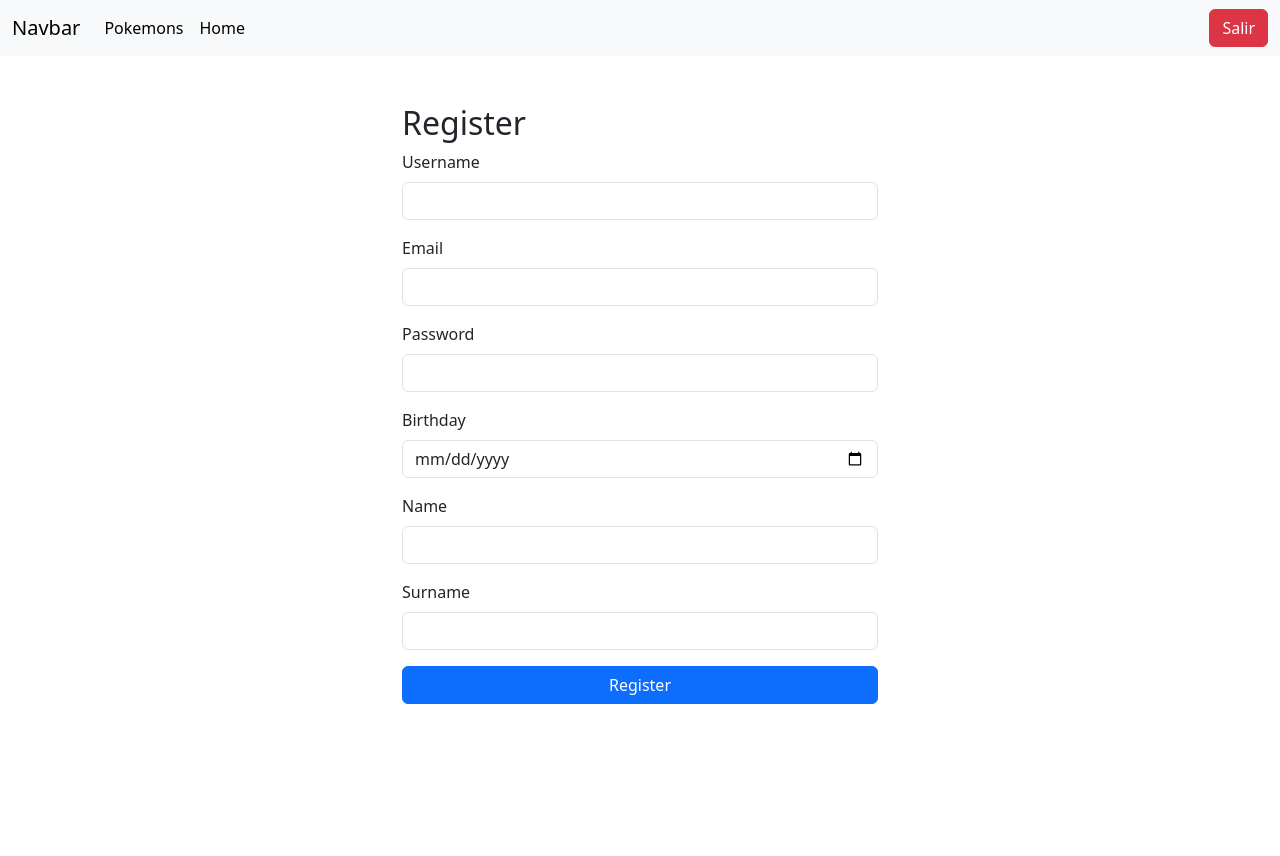
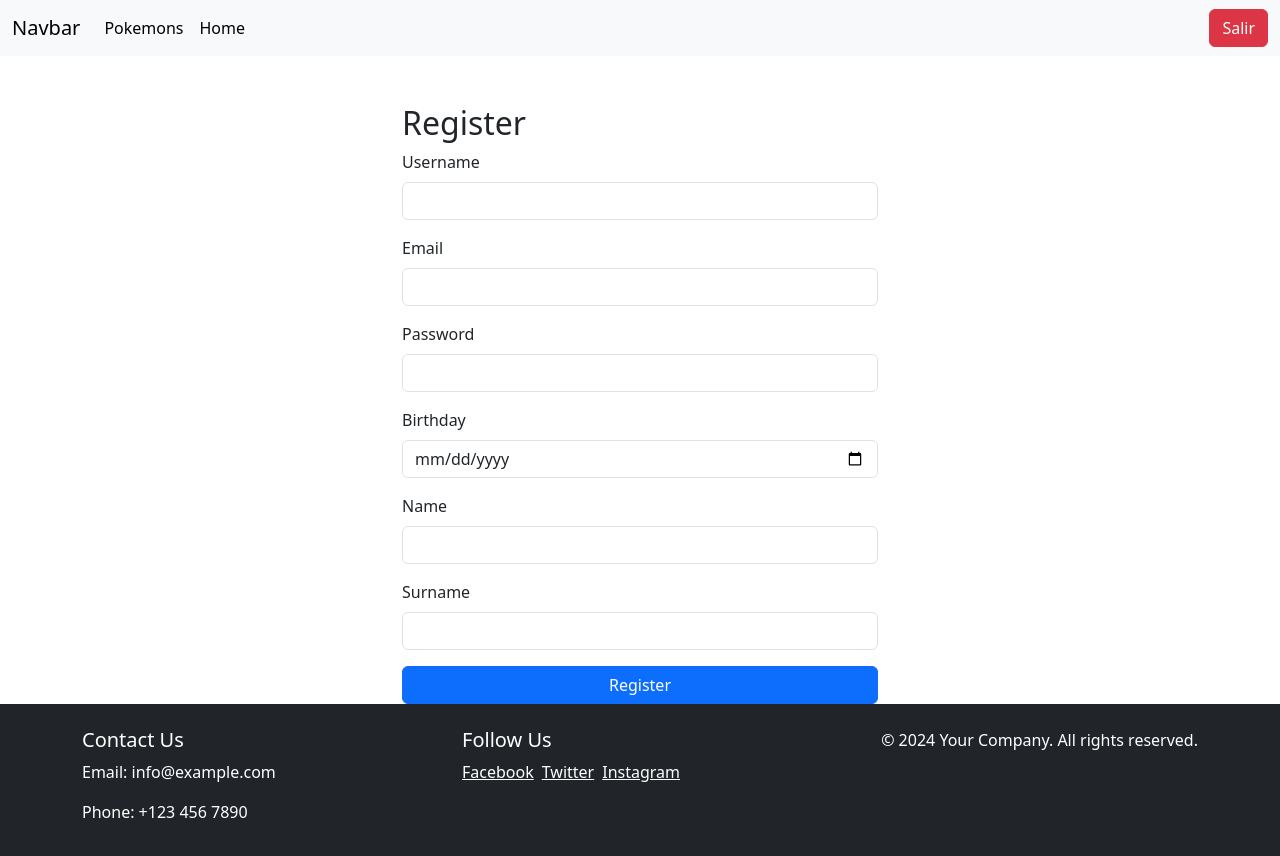
Before and after one commit to LucasAlderete/tpo-api-uade-frontend, a React (Vite) app: page /register in a window 1280 px wide. Shown: the top 856 px of the page. Before the commit the page ends 800 px from the top, so only its background shows below. Built offline with nearby package versions, Linux system fonts and the light colour scheme.

Commit message:
pending to change footer values

```diff
--- a/src/components/Footer.jsx
+++ b/src/components/Footer.jsx
@@ -0,0 +1,30 @@
+const Footer = () => {
+    return (
+    <footer className="bg-dark text-white py-4">
+        <div className="container">
+          <div className="row">
+            <div className="col-md-4">
+              <h5>Contact Us</h5>
+              <p>Email: info@example.com</p>
+              <p>Phone: +123 456 7890</p>
+            </div>
+
+            <div className="col-md-4">
+              <h5>Follow Us</h5>
+              <div>
+                <a href="https://facebook.com" target="_blank" rel="noopener noreferrer" className="text-white me-2">Facebook</a>
+                <a href="https://twitter.com" target="_blank" rel="noopener noreferrer" className="text-white me-2">Twitter</a>
+                <a href="https://instagram.com" target="_blank" rel="noopener noreferrer" className="text-white">Instagram</a>
+              </div>
+            </div>
+
+            <div className="col-md-4 text-md-end mt-3 mt-md-0">
+              <p>&copy; {new Date().getFullYear()} Your Company. All rights reserved.</p>
+            </div>
+          </div>
+        </div>
+    </footer>
+    );
+};
+
+export default Footer;
--- a/src/routes/AppRoutes.jsx
+++ b/src/routes/AppRoutes.jsx
@@ -1,5 +1,6 @@
 import { Route, Routes } from "react-router-dom";
 import Header from "../components/Header.jsx";
+import Footer from "../components/Footer.jsx"
 import Login from "../pages/Login.jsx";
 import Home from "../pages/Home.jsx";
 import Register from "../pages/Register.jsx";
@@ -15,6 +16,7 @@ const AppRoutes = () => {
           <Route path="/register" element={< Register/>} />
         </Routes>
       </div>
+      <Footer />
     </>
   );
 };
```
